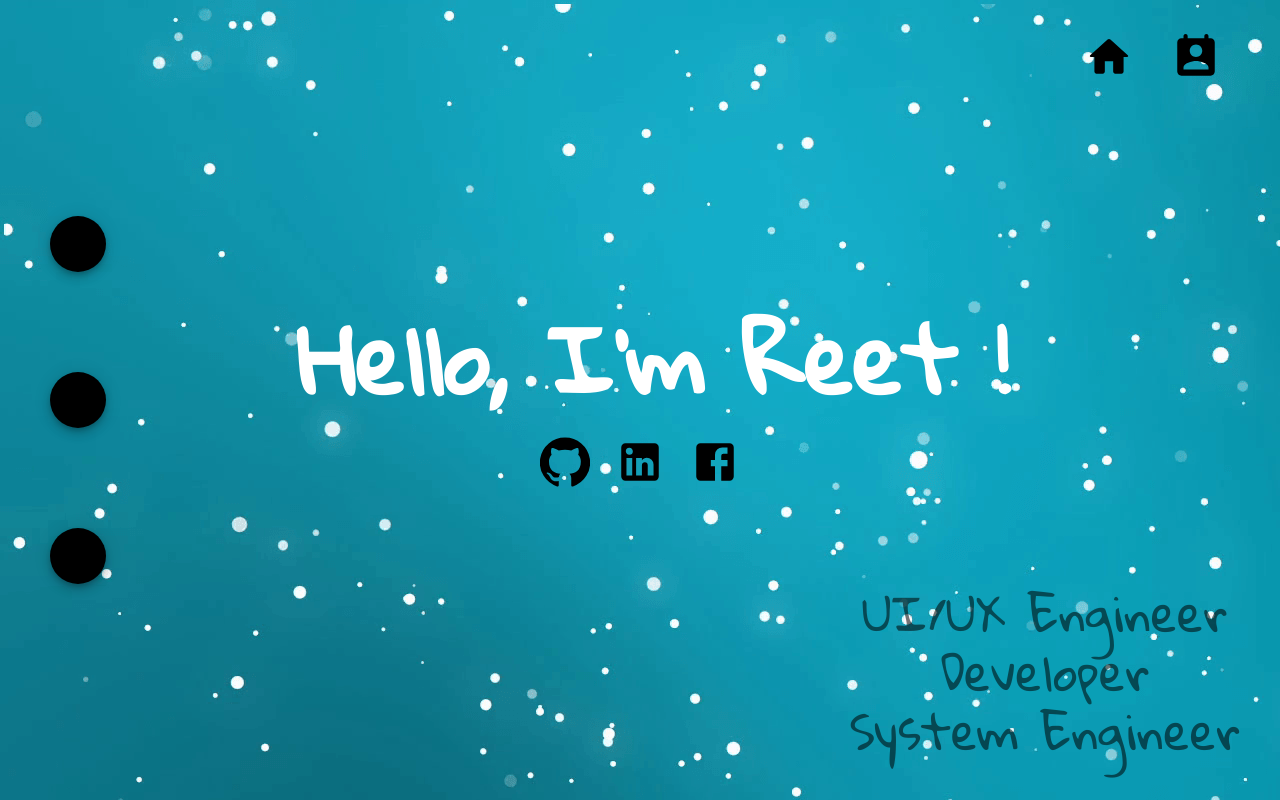
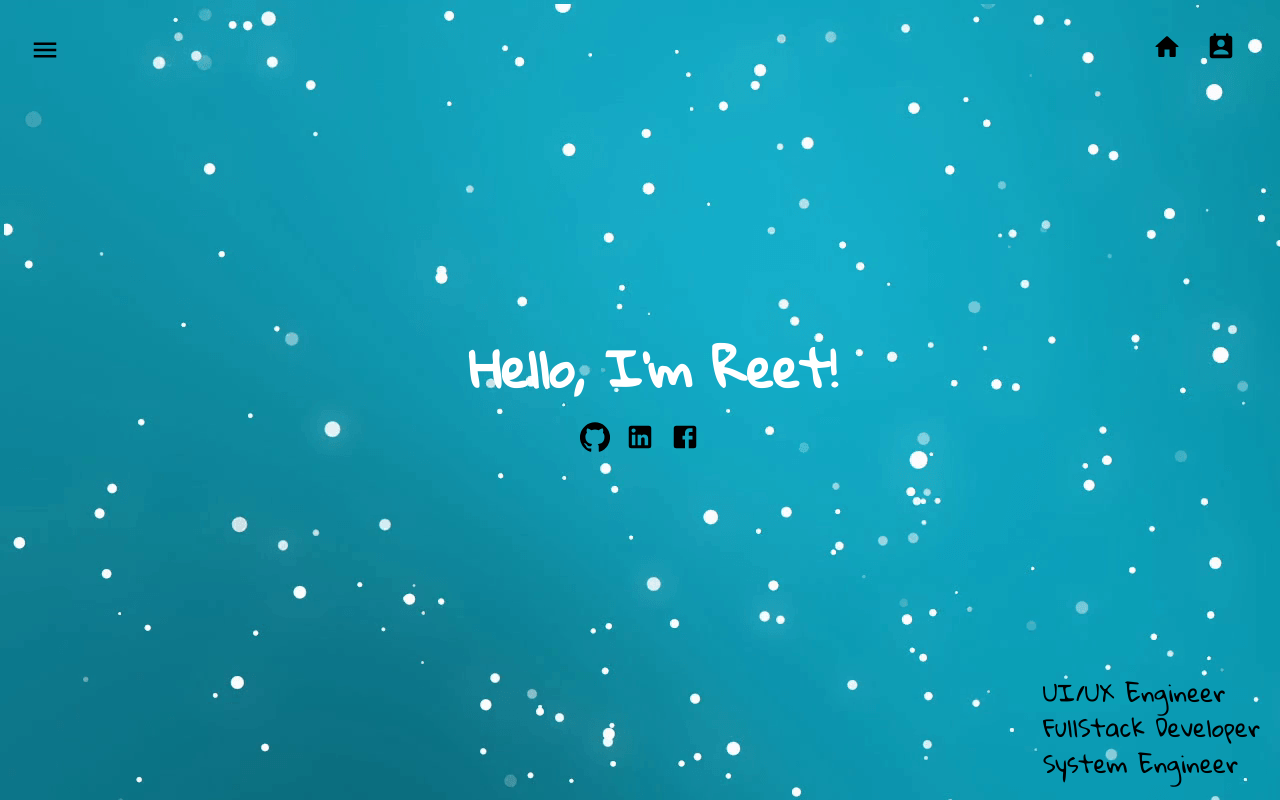
Before and after one commit to reetp1dev/portfolio, a React (Create React App) app: page / in a window 1280 px wide. Built offline with nearby package versions, Linux system fonts and the light colour scheme.

Commit message:
corrected pixel sizes

```diff
--- a/package.json
+++ b/package.json
@@ -8,6 +8,7 @@
     "@testing-library/jest-dom": "^4.2.4",
     "@testing-library/react": "^9.4.0",
     "@testing-library/user-event": "^7.2.1",
+    "clsx": "^1.0.4",
     "react": "^16.12.0",
     "react-dom": "^16.12.0",
     "react-scripts": "3.3.0"
--- a/src/App.js
+++ b/src/App.js
@@ -15,6 +15,17 @@ import Divider from "@material-ui/core/Divider";
 import HomeRoundedIcon from "@material-ui/icons/HomeRounded";
 import Contact from "@material-ui/icons/PermContactCalendarRounded";
 import IconButton from "@material-ui/core/IconButton";
+import Dialog from "@material-ui/core/Dialog";
+import DialogTitle from "@material-ui/core/DialogTitle";
+import PhoneIcon from "@material-ui/icons/PhoneAndroidRounded";
+import MailIcon from "@material-ui/icons/MailOutlineRounded";
+import Drawer from "@material-ui/core/Drawer";
+import Button from "@material-ui/core/Button";
+import List from "@material-ui/core/List";
+import listitems from "./components/listitems";
+import MenuIcon from "@material-ui/icons/Menu";
+
+const drawerWidth = 240;
 
 const useStyle = makeStyles(theme => ({
   app: {
@@ -24,10 +35,11 @@ const useStyle = makeStyles(theme => ({
     flexDirection: "column",
     alignItems: "center",
     justifyContent: "center",
-    width: "100%",
     margin: 0,
     padding: 0,
-    fontFamily: "Gloria Hallelujah"
+    fontFamily: "Gloria Hallelujah",
+    position: "relative",
+    flexFlow: "column wrap"
   },
 
   mainbox: {
@@ -36,23 +48,8 @@ const useStyle = makeStyles(theme => ({
     alignItems: "flex-start",
     justifyContent: "center"
   },
-
-  fablist: {
-    display: "flex",
-    flexDirection: "column",
-    alignItems: "flex-start",
-    justifyContent: "space-around",
-    position: "absolute",
-    left: 0
-  },
-
-  fab: {
-    margin: 50,
-    padding: 10,
-    backgroundColor: "black"
-  },
   linkbox: {
-    width: 175,
+    width: 100,
     display: "flex",
     position: "absolute",
     margin: 10,
@@ -76,72 +73,122 @@ const useStyle = makeStyles(theme => ({
     flexDirection: "row",
     justifyContent: "space-between",
     paddingTop: 25,
-    width: 200
+    width: 120
   },
 
   profiledetails: {
     display: "flex",
     justifyContent: "space-around",
     flexDirection: "Column",
-    alignItems: "center",
+    alignItems: "flex-start",
     position: "absolute",
-    margin: 30,
+    margin: 10,
+    paddingTop: 100,
     padding: 10,
     bottom: 0,
     right: 0,
-    height: 175
+    height: 105,
+    float: "top"
+  },
+  contactbox: {
+    display: "flex",
+    flexDirection: "row",
+    alignItems: "flex-start",
+    marginTop: "10px",
+
+    width: 200
+  },
+  contactboxitem: {
+    display: "flex",
+    flexDirection: "column",
+    alignItems: "flex-start",
+    justifyContent: "space-between",
+    width: 100
+  },
+
+  list: {
+    width: 150,
+    paddingTop: 120
   }
 }));
 
 function App() {
   const classes = useStyle();
+  const [open, setOpen] = React.useState(false);
+  const [drawerState, setDrawerState] = React.useState(false);
+  const toggleDrawer = value => {
+    setDrawerState(!drawerState);
+  };
+  const handleClose = value => {
+    setOpen(false);
+  };
+  const handleClickOpen = value => {
+    setOpen(true);
+  };
+
   const preventDefault = event => event.preventDefault();
   return (
     <div className={classes.app}>
       {/* <Box className={classes.mainbox}> */}
-      <div className={classes.fablist}>
-        <Fab className={classes.fab}></Fab>
-        <Fab className={classes.fab}></Fab>
-        <Fab className={classes.fab}></Fab>
-      </div>
+
+      <Drawer open={drawerState} onClose={toggleDrawer}>
+        <List className={classes.list}>{listitems}</List>
+      </Drawer>
+      <IconButton
+        edge="start"
+        color="inherit"
+        aria-label="open drawer"
+        onClick={toggleDrawer}
+        style={{
+          position: "absolute",
+          top: 0,
+          left: 0,
+          margin: 10,
+          marginLeft: 20,
+          padding: 10,
+          paddingTop: 25
+        }}
+      >
+        <MenuIcon style={{ fontSize: 30 }} />
+      </IconButton>
       <div className={classes.titlebox}>
         <Typography
-          variant="h2"
+          variant="h1"
           style={{
             color: "white",
             marginLeft: "25px",
             fontFamily: "Gloria Hallelujah",
             fontWeight: 1000,
-            fontSize: 90
+            fontSize: 50
           }}
         >
-          Hello, I'm Reet !
+          Hello, I'm Reet!
         </Typography>
         <div className={classes.titlelink}>
           <Link color="inherit" href="https://www.github.com/reetp1dev">
-            <GitHubIcon style={{ fontSize: 50 }} />
+            <GitHubIcon style={{ fontSize: 30 }} />
           </Link>
           <Link color="inherit" href="https://www.linkedin.com/in/reetp1/">
-            <LinkedInIcon style={{ fontSize: 50 }} />
+            <LinkedInIcon style={{ fontSize: 30 }} />
           </Link>
           <Link color="inherit" href="https://www.fb.com/reetp1">
-            <FacebookIcon style={{ fontSize: 50 }} />
+            <FacebookIcon style={{ fontSize: 30 }} />
           </Link>
         </div>
       </div>
       {/* </Box> */}
       <div className={classes.linkbox}>
         <IconButton color="inherit">
-          <HomeRoundedIcon style={{ fontSize: 50 }} />
+          <HomeRoundedIcon style={{ fontSize: 30 }} />
         </IconButton>
-        <IconButton color="inherit">
-          <Contact style={{ fontSize: 50 }} />
+        <IconButton color="inherit" onClick={handleClickOpen}>
+          <Contact style={{ fontSize: 30 }} />
         </IconButton>
       </div>
-      <div className={classes.profiledetails}>
+      <Box className={classes.profiledetails}>
         <Typography
-          variant="h3"
-          color="textSecondary"
+          variant="h5"
+          // color="textSecondary"
           style={{ fontFamily: "Gloria Hallelujah", fontWeight: "500px" }}
         >
           UI/UX Engineer
@@ -149,21 +196,41 @@ function App() {
         <Divider></Divider>
 
         <Typography
-          variant="h3"
-          color="textSecondary"
+          variant="h5"
+          // color="textSecondary"
           style={{ fontFamily: "Gloria Hallelujah" }}
         >
-          Developer
+          FullStack Developer
         </Typography>
         <Divider></Divider>
         <Typography
-          variant="h3"
-          color="textSecondary"
+          variant="h5"
+          // color="textSecondary"
           style={{ fontFamily: "Gloria Hallelujah" }}
         >
           System Engineer
         </Typography>
-      </div>
+      </Box>
+      <Dialog open={open} onClose={handleClose}>
+        <DialogTitle
+          style={{
+            display: "flex",
+            flexDirection: "column",
+            alignItems: "flex-start",
+            justifyContent: "space-around"
+          }}
+        >
+          Contact me at
+          <Box className={classes.contactbox}>
+            <PhoneIcon style={{ fontSize: 30 }} />
+            <Typography>+91-9265712854</Typography>
+          </Box>
+          <Box className={classes.contactbox}>
+            <MailIcon style={{ fontSize: 30 }} />
+            <Typography>reet.p14@gmail.com</Typography>
+          </Box>
+        </DialogTitle>
+      </Dialog>
     </div>
   );
 }
--- /dev/null
+++ b/src/components/listitems.js
@@ -0,0 +1,31 @@
+import React from "react";
+import ListItem from "@material-ui/core/ListItem";
+import ListItemIcon from "@material-ui/core/ListItemIcon";
+import ListItemText from "@material-ui/core/ListItemText";
+import DashboardIcon from "@material-ui/icons/Dashboard";
+import ShoppingCartIcon from "@material-ui/icons/ShoppingCart";
+
+const listItems = (
+  <div>
+    <ListItem button>
+      <ListItemIcon>
+        <DashboardIcon />
+      </ListItemIcon>
+      <ListItemText primary="Resume" />
+    </ListItem>
+    <ListItem button>
+      <ListItemIcon>
+        <ShoppingCartIcon />
+      </ListItemIcon>
+      <ListItemText primary="Projects" />
+    </ListItem>
+    <ListItem button>
+      <ListItemIcon>
+        <ShoppingCartIcon />
+      </ListItemIcon>
+      <ListItemText primary="About" />
+    </ListItem>
+  </div>
+);
+
+export default listItems;
```
